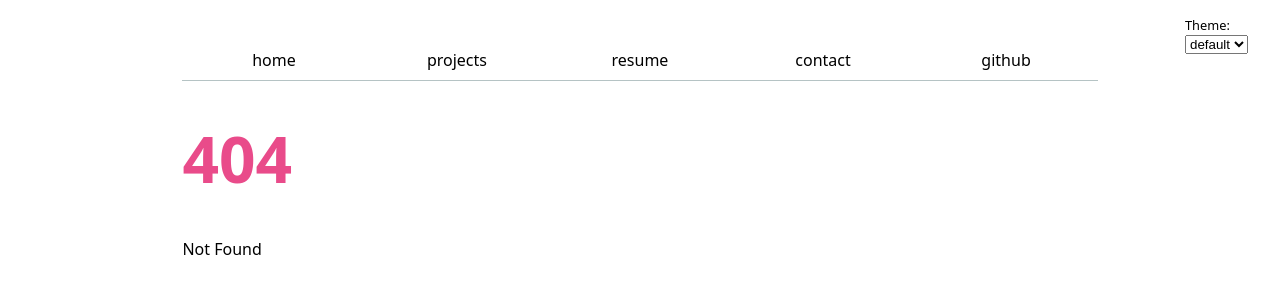
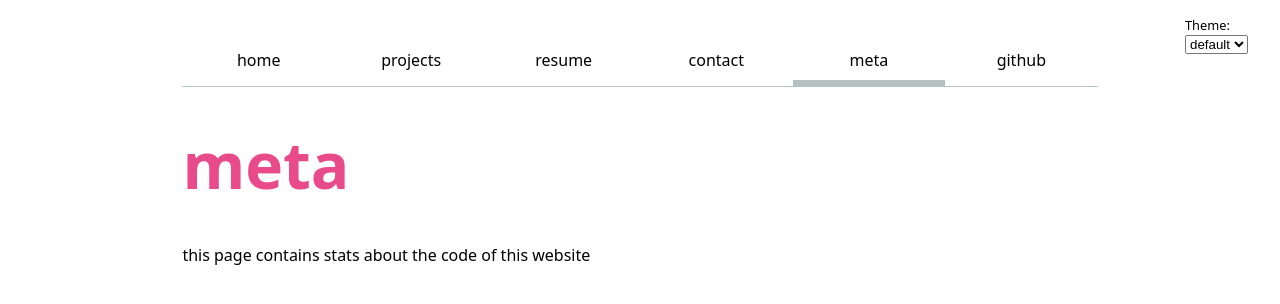
Before and after one commit to georgead01/my-portfolio-svelte, a SvelteKit app: page /meta in a window 1280 px wide. Before the commit this address had no page. Shown: the top 304 px of the page. Built offline with nearby package versions, Linux system fonts and the light colour scheme.

Commit message:
lab 7, step 0

```diff
--- a/package.json
+++ b/package.json
@@ -12,6 +12,7 @@
 		"@sveltejs/adapter-static": "^3.0.1",
 		"@sveltejs/kit": "^2.0.0",
 		"@sveltejs/vite-plugin-svelte": "^3.0.0",
+		"elocuent": "^0.0.3",
 		"svelte": "^5.0.0-next.71",
 		"vite": "^5.0.3"
 	},
--- /dev/null
+++ b/src/routes/meta/+page.svelte
@@ -0,0 +1,7 @@
+<svelte:head>
+	<title>meta</title>
+</svelte:head>
+
+<h1>meta</h1>
+
+<p>this page contains stats about the code of this website</p>
--- a/static/global.js
+++ b/static/global.js
@@ -24,6 +24,7 @@ let pages = [
 	{url: "projects", title: "projects"},
 	{url: "resume", title: "resume"},
     {url: "contact", title: "contact"},
+    {url: "meta", title: "meta"},
     {url: "https://github.com/georgead01", title: "github"}
 ];
 
```
Also changed, not shown: 2 other files (tests, documents, lock files or other folders).
